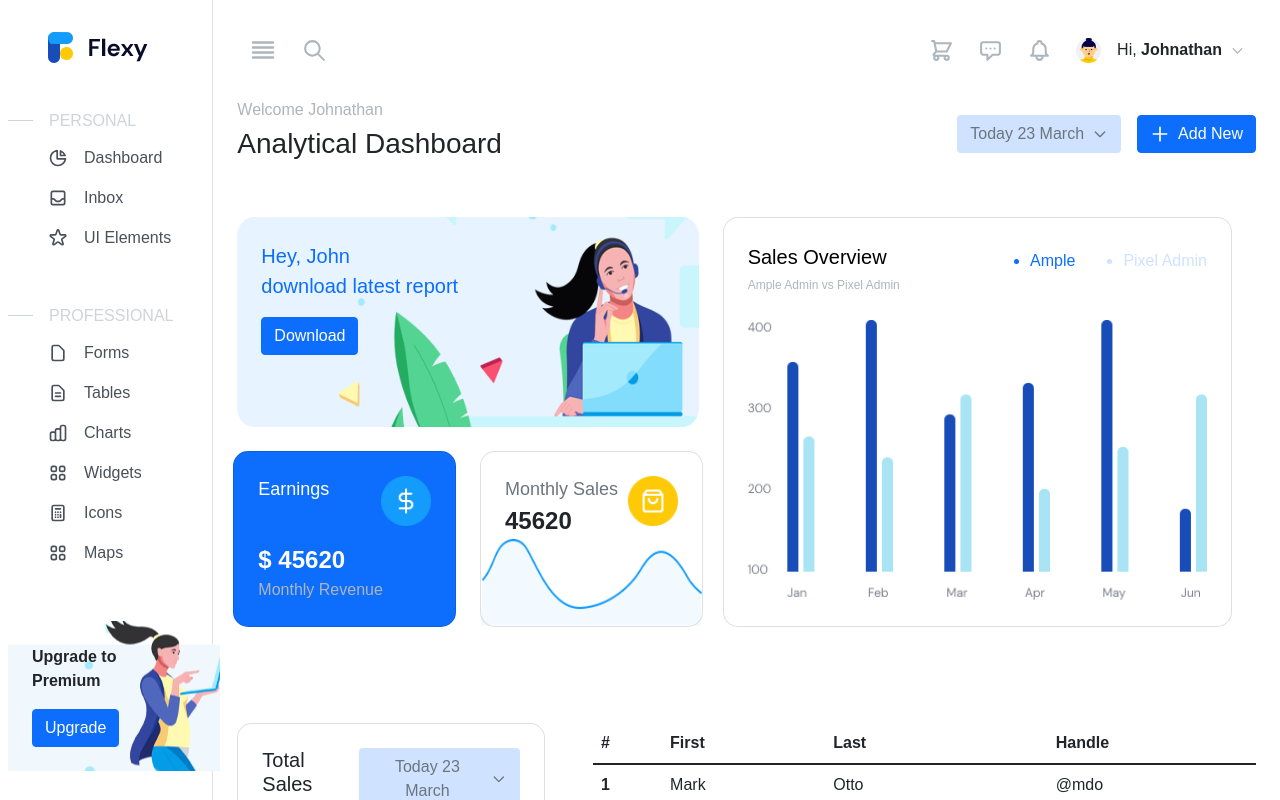
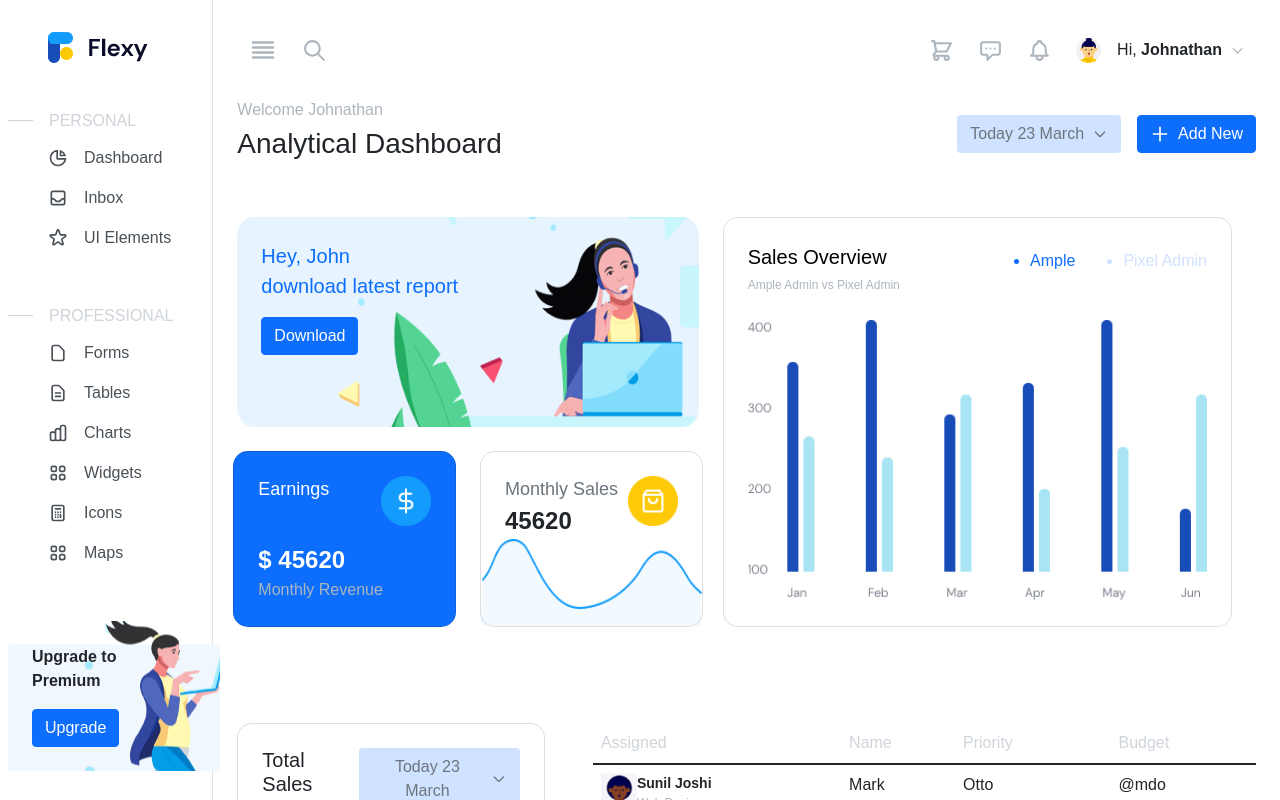
Before and after one commit to Aman-RM/vue3-bootstrap, a Vue app: page / in a window 1280 px wide. Shown: the top 800 px of the page. Built offline with nearby package versions, Linux system fonts and the light colour scheme.

Commit message:
fix: table styling

```diff
--- a/src/components/dashboard-partials/Sales&Performance.vue
+++ b/src/components/dashboard-partials/Sales&Performance.vue
@@ -39,15 +39,23 @@
       <table class="table">
         <thead>
           <tr>
-            <th scope="col">#</th>
-            <th scope="col">First</th>
-            <th scope="col">Last</th>
-            <th scope="col">Handle</th>
+            <th class="text-gray-400" style="font-weight: 300" scope="col">Assigned</th>
+            <th class="text-gray-400" style="font-weight: 300" scope="col">Name</th>
+            <th class="text-gray-400" style="font-weight: 300" scope="col">Priority</th>
+            <th class="text-gray-400" style="font-weight: 300" scope="col">Budget</th>
           </tr>
         </thead>
         <tbody>
           <tr>
-            <th scope="row">1</th>
+            <th class="d-flex" scope="row">
+              <img src="logo/avatar1.png" alt="avatar" style="height: 36px; width: 36px"/>
+              <div class="d-flex flex-column">
+                <label class="text-dark" style="font-size: 14px;">Sunil Joshi</label>
+                <label class="text-gray-500" style="font-size: 12px; font-weight: 300;">
+                  Web Designer
+                </label>
+              </div>
+            </th>
             <td>Mark</td>
             <td>Otto</td>
             <td>@mdo</td>
```
Also changed, not shown: public/logo/avatar1.png (added), public/logo/avatar2.png (added).
